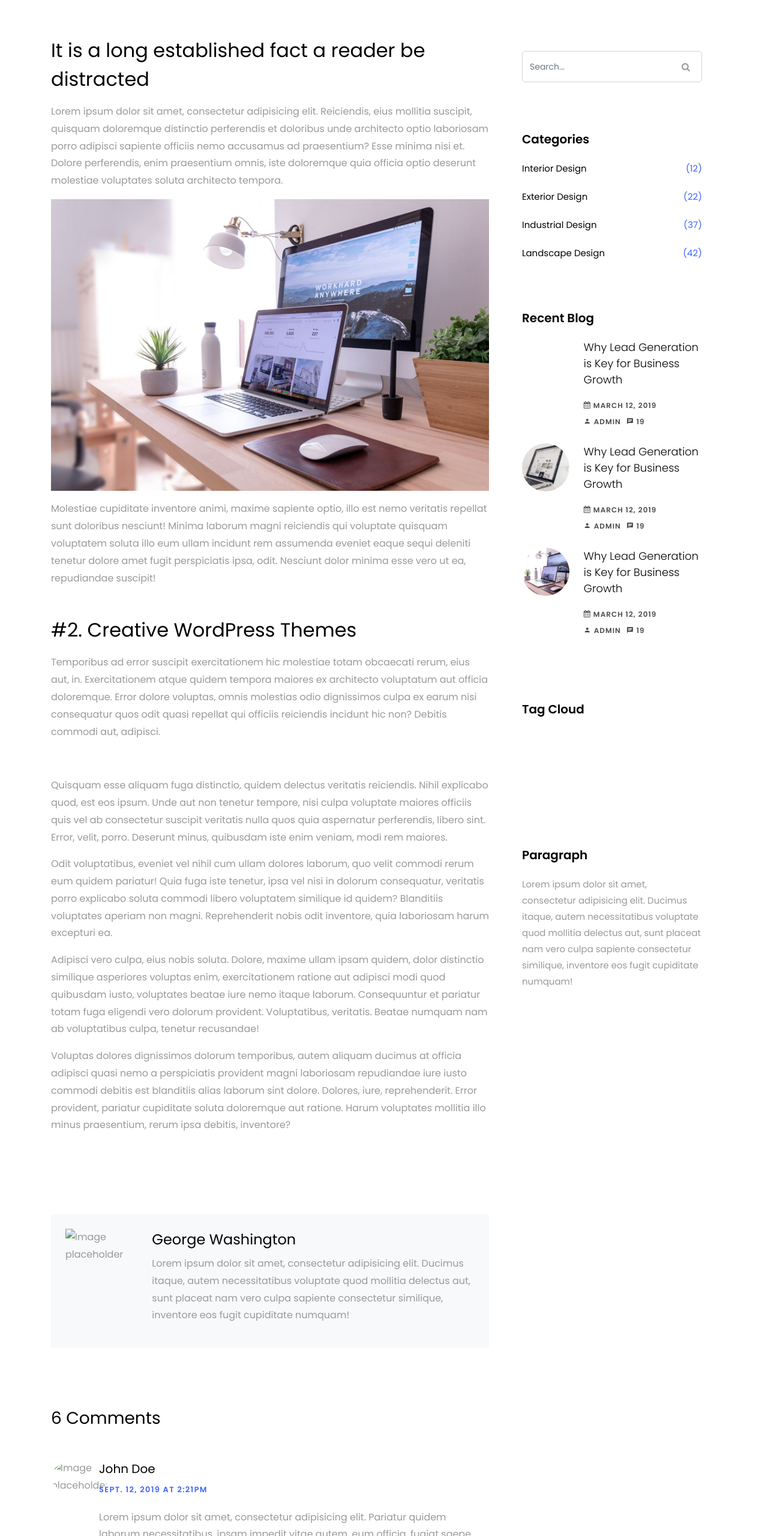
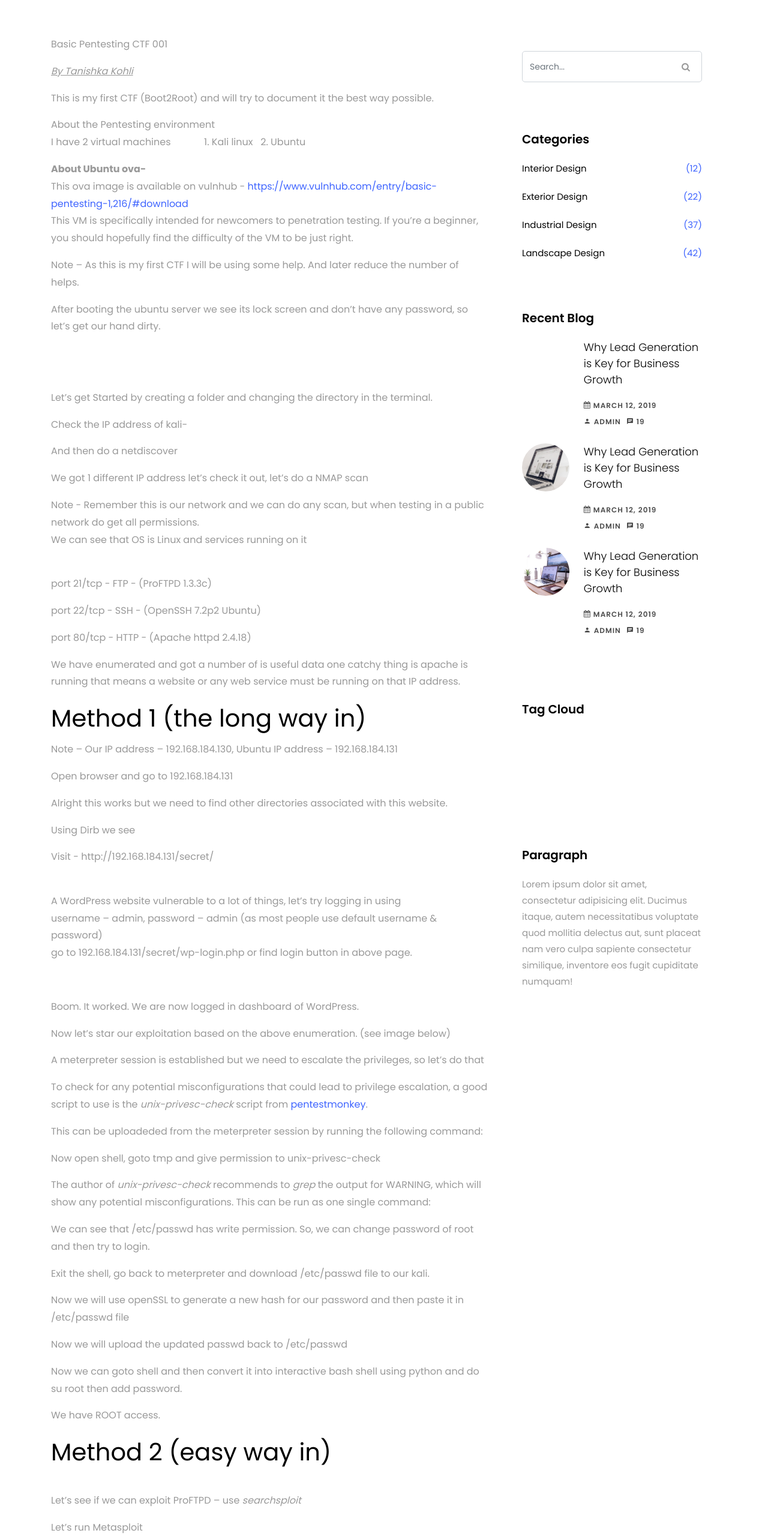
Before and after one commit to tkohli/Tanishka-Portfolio, a plain HTML site: page single.html in a window 1280 px wide. Shown: the part 852-3412 px from the top of the page at 60% size. Drawn offline with Linux system fonts and the light colour scheme; files whose address does not match are found by name.

Commit message:
CTF001 update
pdf upload

```diff
--- a/single.html
+++ b/single.html
@@ -63,21 +63,53 @@
       <div class="container">
         <div class="row">
           <div class="col-lg-8 ftco-animate">
-            <h2 class="mb-3">It is a long established fact a reader be distracted</h2>
-            <p>Lorem ipsum dolor sit amet, consectetur adipisicing elit. Reiciendis, eius mollitia suscipit, quisquam doloremque distinctio perferendis et doloribus unde architecto optio laboriosam porro adipisci sapiente officiis nemo accusamus ad praesentium? Esse minima nisi et. Dolore perferendis, enim praesentium omnis, iste doloremque quia officia optio deserunt molestiae voluptates soluta architecto tempora.</p>
-            <p>
-              <img src="images/image_3.jpg" alt="" class="img-fluid">
-            </p>
-            <p>Molestiae cupiditate inventore animi, maxime sapiente optio, illo est nemo veritatis repellat sunt doloribus nesciunt! Minima laborum magni reiciendis qui voluptate quisquam voluptatem soluta illo eum ullam incidunt rem assumenda eveniet eaque sequi deleniti tenetur dolore amet fugit perspiciatis ipsa, odit. Nesciunt dolor minima esse vero ut ea, repudiandae suscipit!</p>
-            <h2 class="mb-3 mt-5">#2. Creative WordPress Themes</h2>
-            <p>Temporibus ad error suscipit exercitationem hic molestiae totam obcaecati rerum, eius aut, in. Exercitationem atque quidem tempora maiores ex architecto voluptatum aut officia doloremque. Error dolore voluptas, omnis molestias odio dignissimos culpa ex earum nisi consequatur quos odit quasi repellat qui officiis reiciendis incidunt hic non? Debitis commodi aut, adipisci.</p>
-            <p>
-              <img src="images/image_4.jpg" alt="" class="img-fluid">
-            </p>
-            <p>Quisquam esse aliquam fuga distinctio, quidem delectus veritatis reiciendis. Nihil explicabo quod, est eos ipsum. Unde aut non tenetur tempore, nisi culpa voluptate maiores officiis quis vel ab consectetur suscipit veritatis nulla quos quia aspernatur perferendis, libero sint. Error, velit, porro. Deserunt minus, quibusdam iste enim veniam, modi rem maiores.</p>
-            <p>Odit voluptatibus, eveniet vel nihil cum ullam dolores laborum, quo velit commodi rerum eum quidem pariatur! Quia fuga iste tenetur, ipsa vel nisi in dolorum consequatur, veritatis porro explicabo soluta commodi libero voluptatem similique id quidem? Blanditiis voluptates aperiam non magni. Reprehenderit nobis odit inventore, quia laboriosam harum excepturi ea.</p>
-            <p>Adipisci vero culpa, eius nobis soluta. Dolore, maxime ullam ipsam quidem, dolor distinctio similique asperiores voluptas enim, exercitationem ratione aut adipisci modi quod quibusdam iusto, voluptates beatae iure nemo itaque laborum. Consequuntur et pariatur totam fuga eligendi vero dolorum provident. Voluptatibus, veritatis. Beatae numquam nam ab voluptatibus culpa, tenetur recusandae!</p>
-            <p>Voluptas dolores dignissimos dolorum temporibus, autem aliquam ducimus at officia adipisci quasi nemo a perspiciatis provident magni laboriosam repudiandae iure iusto commodi debitis est blanditiis alias laborum sint dolore. Dolores, iure, reprehenderit. Error provident, pariatur cupiditate soluta doloremque aut ratione. Harum voluptates mollitia illo minus praesentium, rerum ipsa debitis, inventore?</p>
+            <p>Basic Pentesting CTF 001</p>
+<p><em><u>By Tanishka Kohli</u></em><em>&nbsp;&nbsp;&nbsp;&nbsp;&nbsp;&nbsp;&nbsp;&nbsp;&nbsp;&nbsp;&nbsp;&nbsp;&nbsp;&nbsp; </em></p>
+<p>This is my first CTF (Boot2Root) and will try to document it the best way possible.</p>
+<p>About the Pentesting environment <br /> I have 2 virtual machines &nbsp;&nbsp;&nbsp;&nbsp;&nbsp;&nbsp;&nbsp;&nbsp;&nbsp;&nbsp;&nbsp; 1. Kali linux&nbsp;&nbsp; 2. Ubuntu</p>
+<p><strong>About Ubuntu ova-</strong><br /> This ova image is available on vulnhub - <a href="https://www.vulnhub.com/entry/basic-pentesting-1,216/#download">https://www.vulnhub.com/entry/basic-pentesting-1,216/#download</a><br /> This VM is specifically intended for newcomers to penetration testing. If you&rsquo;re a beginner, you should hopefully find the difficulty of the VM to be just right.</p>
+<p>Note &ndash; As this is my first CTF I will be using some help. And later reduce the number of helps.</p>
+<p>After booting the ubuntu server we see its lock screen and don&rsquo;t have any password, so let&rsquo;s get our hand dirty.<br /> &nbsp;</p>
+<p>&nbsp;</p>
+<p>Let&rsquo;s get Started by creating a folder and changing the directory in the terminal.</p>
+<p>Check the IP address of kali-</p>
+<p>And then do a netdiscover</p>
+<p>We got 1 different IP address let&rsquo;s check it out, let&rsquo;s do a NMAP scan</p>
+<p>Note - Remember this is our network and we can do any scan, but when testing in a public network do get all permissions.<br /> We can see that OS is Linux and services running on it <br /> <br /> </p>
+<p>port 21/tcp - FTP - (ProFTPD 1.3.3c)</p>
+<p>port 22/tcp - SSH - (OpenSSH 7.2p2 Ubuntu)</p>
+<p>port 80/tcp - HTTP - (Apache httpd 2.4.18)</p>
+<p>We have enumerated and got a number of is useful data one catchy thing is apache is running that means a website or any web service must be running on that IP address.</p>
+<h1>Method 1 (the long way in)</h1>
+<p>Note &ndash; Our IP address &ndash; 192.168.184.130, Ubuntu IP address &ndash; 192.168.184.131</p>
+<p>Open browser and go to 192.168.184.131</p>
+<p>Alright this works but we need to find other directories associated with this website.</p>
+<p>Using Dirb we see</p>
+<p>Visit - http://192.168.184.131/secret/</p>
+<p><br /> A WordPress website vulnerable to a lot of things, let&rsquo;s try logging in using <br /> username &ndash; admin, password &ndash; admin (as most people use default username &amp; password)<br /> go to 192.168.184.131/secret/wp-login.php or find login button in above page.</p>
+<p>&nbsp;</p>
+<p>Boom. It worked. We are now logged in dashboard of WordPress.</p>
+<p>Now let&rsquo;s star our exploitation based on the above enumeration. (see image below)</p>
+<p>A meterpreter session is established but we need to escalate the privileges, so let&rsquo;s do that</p>
+<p>To check for any potential misconfigurations that could lead to privilege escalation, a good script to use is the&nbsp;<em>unix-privesc-check</em>&nbsp;script from&nbsp;<a style="font-style: inherit; font-weight: inherit;" href="https://github.com/pentestmonkey/unix-privesc-check">pentestmonkey</a>.</p>
+<p>This can be uploadeded from the meterpreter session by running the following command:</p>
+<p>Now open shell, goto tmp and give permission to unix-privesc-check</p>
+<p>The author of&nbsp;<em>unix-privesc-check</em>&nbsp;recommends to&nbsp;<em>grep</em>&nbsp;the output for WARNING, which will show any potential misconfigurations. This can be run as one single command:</p>
+<p>We can see that /etc/passwd has write permission. So, we can change password of root and then try to login.</p>
+<p>Exit the shell, go back to meterpreter and download /etc/passwd file to our kali.</p>
+<p>Now we will use openSSL to generate a new hash for our password and then paste it in /etc/passwd file</p>
+<p>Now we will upload the updated passwd back to /etc/passwd</p>
+<p>Now we can goto shell and then convert it into interactive bash shell using python and do su root then add password.</p>
+<p>We have ROOT access.</p>
+<h1>Method 2 (easy way in)</h1>
+<p><br /> Let&rsquo;s see if we can exploit ProFTPD &ndash; use <em>searchsploit</em>&nbsp;</p>
+<p>Let&rsquo;s run Metasploit</p>
+<p>&gt; Search proftpd 1.3.3c</p>
+<p>Let&rsquo;s use backdoor</p>
+<p>Set Rhost as 192.168.10.131 and run</p>
+<p>&nbsp;We have ROOT access.</p>
+<p>&nbsp;</p>
+<p>&nbsp;</p>
             <div class="tag-widget post-tag-container mb-5 mt-5">
               <div class="tagcloud">
                 <a href="#" class="tag-cloud-link">Life</a>
@@ -87,128 +119,8 @@
               </div>
             </div>
 
-            <div class="about-author d-flex p-4 bg-light">
-              <div class="bio mr-5">
-                <img src="images/person_1.jpg" alt="Image placeholder" class="img-fluid mb-4">
-              </div>
-              <div class="desc">
-                <h3>George Washington</h3>
-                <p>Lorem ipsum dolor sit amet, consectetur adipisicing elit. Ducimus itaque, autem necessitatibus voluptate quod mollitia delectus aut, sunt placeat nam vero culpa sapiente consectetur similique, inventore eos fugit cupiditate numquam!</p>
-              </div>
-            </div>
 
 
-            <div class="pt-5 mt-5">
-              <h3 class="mb-5">6 Comments</h3>
-              <ul class="comment-list">
-                <li class="comment">
-                  <div class="vcard bio">
-                    <img src="images/person_1.jpg" alt="Image placeholder">
-                  </div>
-                  <div class="comment-body">
-                    <h3>John Doe</h3>
-                    <div class="meta">Sept. 12, 2019 at 2:21pm</div>
-                    <p>Lorem ipsum dolor sit amet, consectetur adipisicing elit. Pariatur quidem laborum necessitatibus, ipsam impedit vitae autem, eum officia, fugiat saepe enim sapiente iste iure! Quam voluptas earum impedit necessitatibus, nihil?</p>
-                    <p><a href="#" class="reply">Reply</a></p>
-                  </div>
-                </li>
-
-                <li class="comment">
-                  <div class="vcard bio">
-                    <img src="images/person_1.jpg" alt="Image placeholder">
-                  </div>
-                  <div class="comment-body">
-                    <h3>John Doe</h3>
-                    <div class="meta">Sept. 12, 2019 at 2:21pm</div>
-                    <p>Lorem ipsum dolor sit amet, consectetur adipisicing elit. Pariatur quidem laborum necessitatibus, ipsam impedit vitae autem, eum officia, fugiat saepe enim sapiente iste iure! Quam voluptas earum impedit necessitatibus, nihil?</p>
-                    <p><a href="#" class="reply">Reply</a></p>
-                  </div>
-
-                  <ul class="children">
-                    <li class="comment">
-                      <div class="vcard bio">
-                        <img src="images/person_1.jpg" alt="Image placeholder">
-                      </div>
-                      <div class="comment-body">
-                        <h3>John Doe</h3>
-                        <div class="meta">Sept. 12, 2019 at 2:21pm</div>
-                        <p>Lorem ipsum dolor sit amet, consectetur adipisicing elit. Pariatur quidem laborum necessitatibus, ipsam impedit vitae autem, eum officia, fugiat saepe enim sapiente iste iure! Quam voluptas earum impedit necessitatibus, nihil?</p>
-                        <p><a href="#" class="reply">Reply</a></p>
-                      </div>
-
-
-                      <ul class="children">
-                        <li class="comment">
-                          <div class="vcard bio">
-                            <img src="images/person_1.jpg" alt="Image placeholder">
-                          </div>
-                          <div class="comment-body">
-                            <h3>John Doe</h3>
-                            <div class="meta">Sept. 12, 2019 at 2:21pm</div>
-                            <p>Lorem ipsum dolor sit amet, consectetur adipisicing elit. Pariatur quidem laborum necessitatibus, ipsam impedit vitae autem, eum officia, fugiat saepe enim sapiente iste iure! Quam voluptas earum impedit necessitatibus, nihil?</p>
-                            <p><a href="#" class="reply">Reply</a></p>
-                          </div>
-
-                            <ul class="children">
-                              <li class="comment">
-                                <div class="vcard bio">
-                                  <img src="images/person_1.jpg" alt="Image placeholder">
-                                </div>
-                                <div class="comment-body">
-                                  <h3>John Doe</h3>
-                                  <div class="meta">Sept. 12, 2019 at 2:21pm</div>
-                                  <p>Lorem ipsum dolor sit amet, consectetur adipisicing elit. Pariatur quidem laborum necessitatibus, ipsam impedit vitae autem, eum officia, fugiat saepe enim sapiente iste iure! Quam voluptas earum impedit necessitatibus, nihil?</p>
-                                  <p><a href="#" class="reply">Reply</a></p>
-                                </div>
-                              </li>
-                            </ul>
-                        </li>
-                      </ul>
-                    </li>
-                  </ul>
-                </li>
-
-                <li class="comment">
-                  <div class="vcard bio">
-                    <img src="images/person_1.jpg" alt="Image placeholder">
-                  </div>
-                  <div class="comment-body">
-                    <h3>John Doe</h3>
-                    <div class="meta">Sept. 12, 2019 at 2:21pm</div>
-                    <p>Lorem ipsum dolor sit amet, consectetur adipisicing elit. Pariatur quidem laborum necessitatibus, ipsam impedit vitae autem, eum officia, fugiat saepe enim sapiente iste iure! Quam voluptas earum impedit necessitatibus, nihil?</p>
-                    <p><a href="#" class="reply">Reply</a></p>
-                  </div>
-                </li>
-              </ul>
-              <!-- END comment-list -->
-
-              <div class="comment-form-wrap pt-5">
-                <h3 class="mb-5">Leave a comment</h3>
-                <form action="#" class="p-5 bg-light">
-                  <div class="form-group">
-                    <label for="name">Name *</label>
-                    <input type="text" class="form-control" id="name">
-                  </div>
-                  <div class="form-group">
-                    <label for="email">Email *</label>
-                    <input type="email" class="form-control" id="email">
-                  </div>
-                  <div class="form-group">
-                    <label for="website">Website</label>
-                    <input type="url" class="form-control" id="website">
-                  </div>
-
-                  <div class="form-group">
-                    <label for="message">Message</label>
-                    <textarea name="" id="message" cols="30" rows="10" class="form-control"></textarea>
-                  </div>
-                  <div class="form-group">
-                    <input type="submit" value="Post Comment" class="btn py-3 px-4 btn-primary">
-                  </div>
-
-                </form>
-              </div>
-            </div>
 
           </div> <!-- .col-md-8 -->
           <div class="col-lg-4 sidebar ftco-animate">
```
Also changed, not shown: 1 other file.
